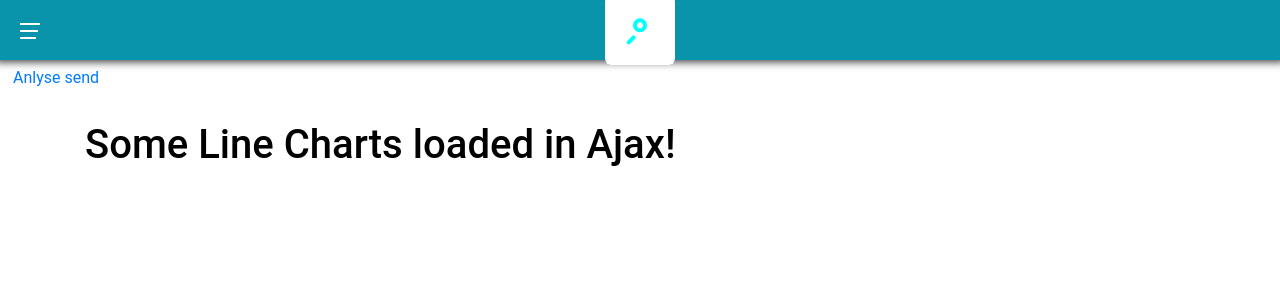
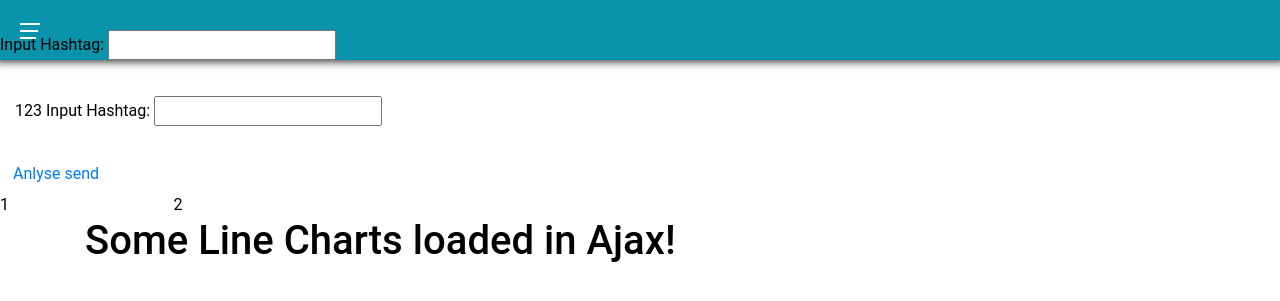
Before and after one commit to cherucole/Twitter-Sentiment-Analysis, a Django app: page /query/ in a window 1280 px wide. Shown: the top 301 px of the page. Run offline with Django 3.2, Linux system fonts and the light colour scheme; the visitor is signed in with stand-in values (Sample User, id 1); parts of the project's set-up code (start-up, migrations or seed data) failed here and were passed over; some libraries are stand-ins or nearby versions.

Commit message:
Working on search

```diff
--- a/twitter/templates/navbar.html
+++ b/twitter/templates/navbar.html
@@ -1,7 +1,9 @@
 <header id="page-header"><a id="hamburger" href="#sidebar-nav" target="_self"><span class="line"></span><span class="line"></span><span
       class="line"></span></a>
-  <form onsubmit="submitFn(this, event);" style="background:#ffffff">
-    <div class="search-wrapper">
+      <form method="get" action="{% url 'analyse' %} ">
+          <label for="{{ input_hastag.q.id_for_label }}">Input Hashtag:</label>
+          {{ input_hastag.q }}
+          <!-- <div class="search-wrapper">
       <div class="input-holder">
         <input type="text" class="search-input" placeholder="Type to search" style="background:#ffffff;color: #000000" />
         <button class="search-icon" onclick="searchToggle(this, event);"><span></span></button>
@@ -10,7 +12,7 @@
       <div class="result-container">
 
       </div>
-    </div>
+    </div> -->
   </form>
 </header>
 <nav id="sidebar-nav">
--- a/twitter/templates/search.html
+++ b/twitter/templates/search.html
@@ -1,17 +1,23 @@
 {% extends 'base.html' %}
 {% block content %}
 <div class="row">
+    <br>
+    <br>
     <div id="input_hastag" class="col s12">
         <form method="get" action="{% url 'analyse' %} ">
+            <br>
+            <br><br>
+            <br>
             <div class="input-field col s4 m3 l2 offset-s2 offset-m2 offset-l2">
+                123
                 <label for="{{ input_hastag.q.id_for_label }}">Input Hashtag:</label>
                 {{ input_hastag.q }}
             </div>
             <br>
             <button type="submit" class="btn btn-link">Anlyse send</button>
         </form>
-        <a href="{% url 'reports' username=user.username %}">Download My Reports</a>
-        <a href="{% url 'export_csv' %}">Export Excel Reports</a>
+        1 <a href="{% url 'reports' username=user.username %}">Download My Reports</a>
+        2<a href="{% url 'export_csv' %}">Export Excel Reports</a>
 
     </div>
 </div>
--- a/twitter/views.py
+++ b/twitter/views.py
@@ -57,7 +57,6 @@
     user_input = userinput(request.GET or None)
     if request.GET and user_input.is_valid():
         input_hastag = user_input.cleaned_data['q']
-        # print(input_hastag)
         data = getdata(input_hastag)
         topic = '#' + data['Topic']
         sample = data['Sample']
```
